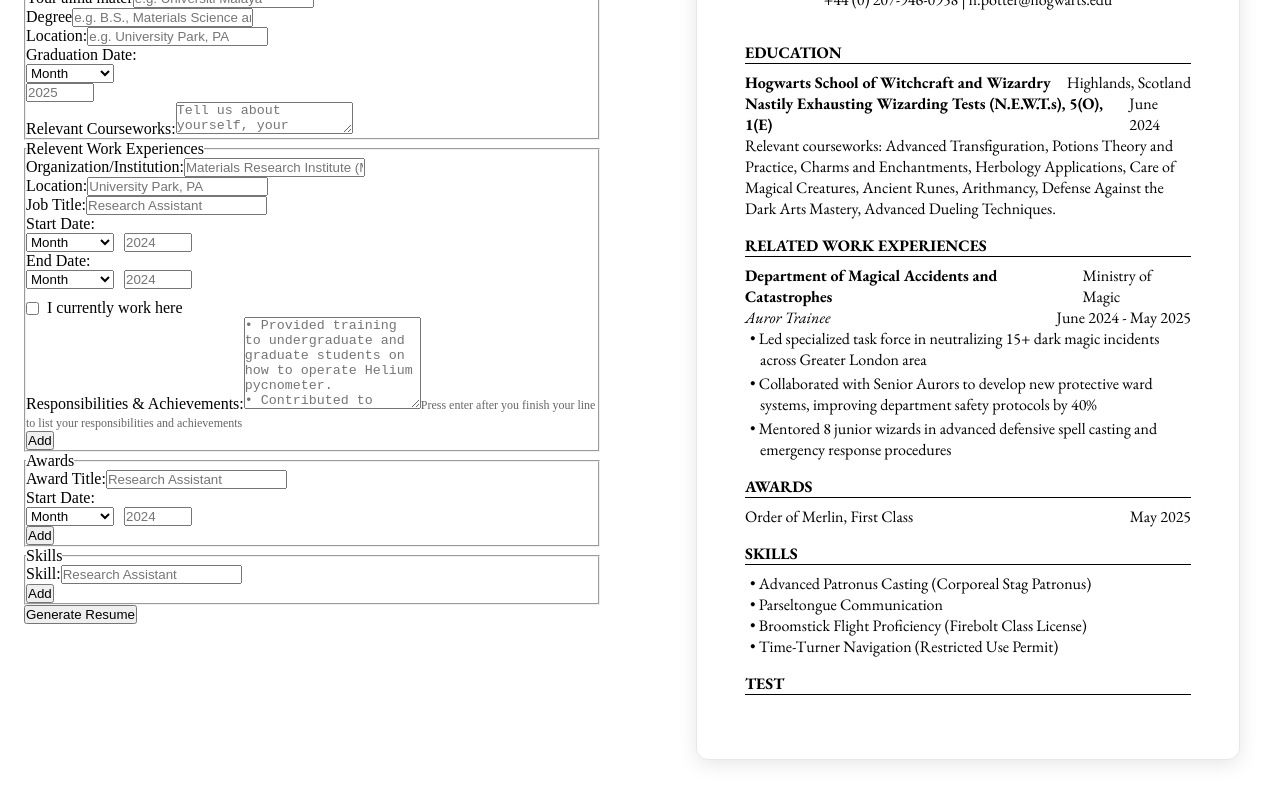
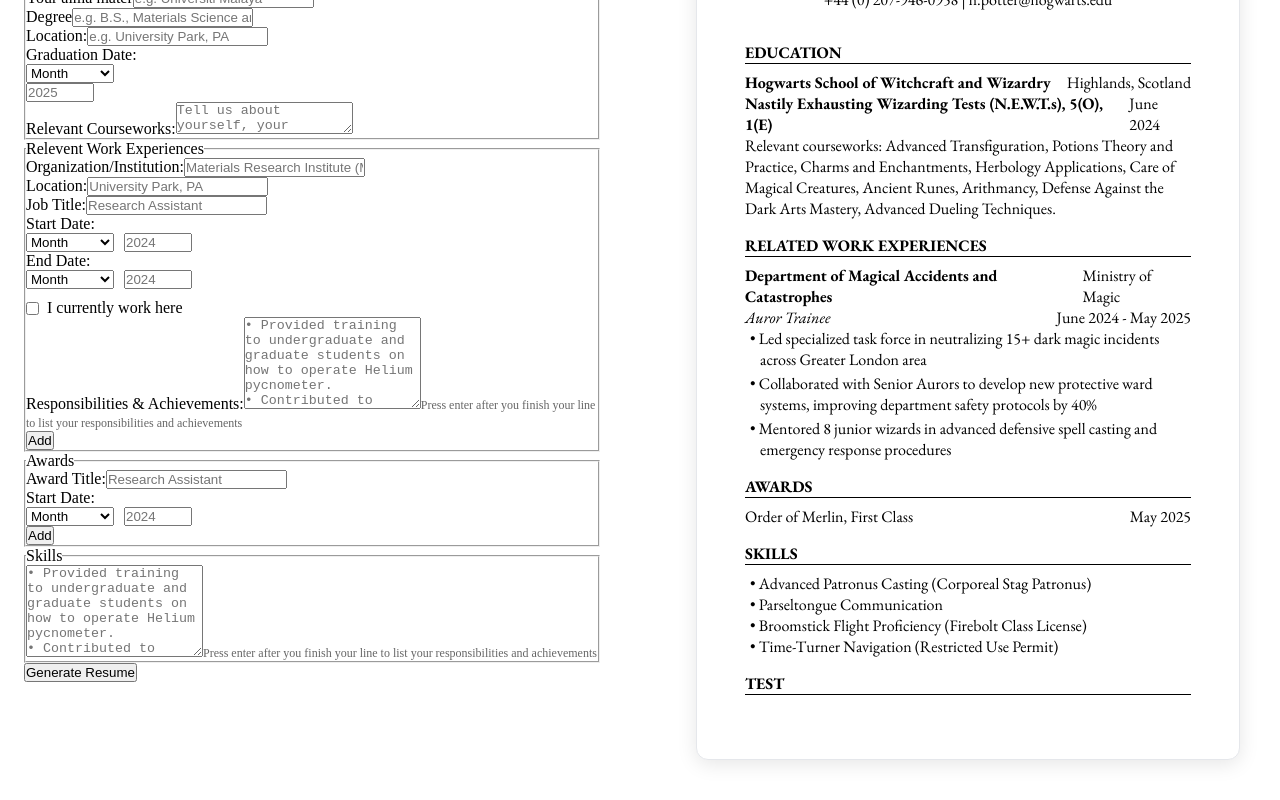
Before and after one commit to khairul247/cv-application, a React (Vite) app: page / in a window 1280 px wide. Shown: the part 343-1143 px from the top of the page. Built offline with nearby package versions, Linux system fonts and the light colour scheme.

Commit message:
Use textarea for skills instead

```diff
--- a/src/components/Content.jsx
+++ b/src/components/Content.jsx
@@ -46,7 +46,7 @@
         ]
     )
 
-    const [skills, setSkills] = useState(['']);
+    const [skills, setSkills] = useState('');
 
 
     return (
@@ -68,6 +68,7 @@
                     formData={formData}
                     experiences = {experiences}
                     awards={awards}
+                    skills = {skills}
                 />
             </div>
         </div>
--- a/src/components/Preview.jsx
+++ b/src/components/Preview.jsx
@@ -1,6 +1,6 @@
 import styles from '../styles/Preview.module.css'
 
-export default function Preview({formData, experiences, awards}) {
+export default function Preview({formData, experiences, awards, skills}) {
 
     return (
         <section className={styles.previewSection}>
@@ -113,13 +113,13 @@
                     <div className={styles.newSection}>
                         <div className={styles.sectionHeader}>SKILLS</div>
                         <div>
-                           {(formData.responsibilities) ?
-                                formData.responsibilities.split('\n').map((line, index) => (
+                           {(skills) ?
+                                skills.split('\n').map((line, index) => (
                                     <div key={index} style={{
                                         paddingLeft: '15px',
                                         textIndent: '-10px'
                                     }}>
-                                        {line}
+                                       • {line}
                                     </div>
                                 )) :
                                 [
--- a/src/components/Skills.jsx
+++ b/src/components/Skills.jsx
@@ -1,51 +1,26 @@
 
 export default function Skills({skills, setSkills}) {
 
-    const addSkill =() => {
-        setSkills([...skills,''])
-    }
-
-    const removeSkill = (index) => {
-        const filtered = skills.filter((skill,i) => i !== index);
-        setSkills(filtered);
-    }
-
-    function handleSkillsChange(index, value){
-        setSkills(
-            skills.map((skill,i) => i === index ? value: skill)
-        )
+    function handleSkillsChange(event){
+        setSkills(event.target.value)
     }
 
     return (
             <>
-                {skills.map((skill,index) => (
-                    <div key={`skill-${index}`}>
-                        <div>
-                            <label htmlFor="skill">Skill:</label>
-                            <input
-                                type="text"
-                                id={index}
-                                name="skill"
-                                value={skill}
-                                onChange={(e) => handleSkillsChange(index,e.target.value)}
-                                placeholder="Research Assistant"
-                            />
-                        </div>
-
-                        <div>
-                            <button onClick={() => addSkill()}>
-                                Add
-                            </button>
-                        </div>
-
-                        {index > 0 && (<div>
-                            <button onClick={() => removeSkill(index)}>
-                                Remove
-                            </button>
-
-                        </div>)}
-                    </div>
-                ))}
+                <div>
+                    <label htmlFor="skills"></label>
+                    <textarea
+                        id="skills"
+                        name="skills"
+                        value={skills}
+                        onChange={handleSkillsChange}
+                        rows="6"
+                        placeholder="• Provided training to undergraduate and graduate students on how to operate Helium pycnometer.&#10;• Contributed to research efforts by conducting sample analyses using X-ray Diffractometer (XRD), Helium pycnometer, microindenter, tensile testing, and various other techniques."
+                    />
+                    <small style={{ color: '#666', fontSize: '12px' }}>
+                        Press enter after you finish your line to list your responsibilities and achievements
+                    </small>
+                 </div>
             </>
     )
 
```
